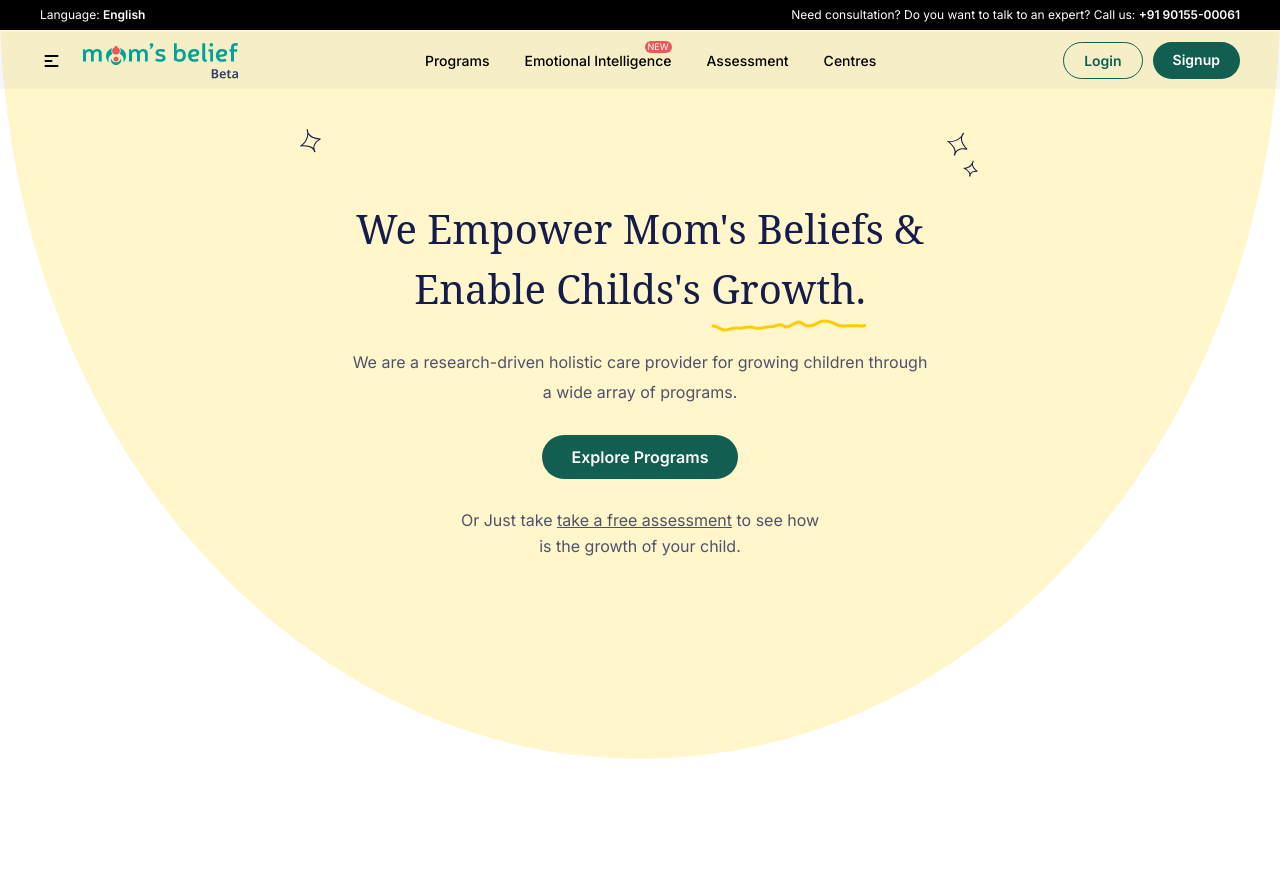
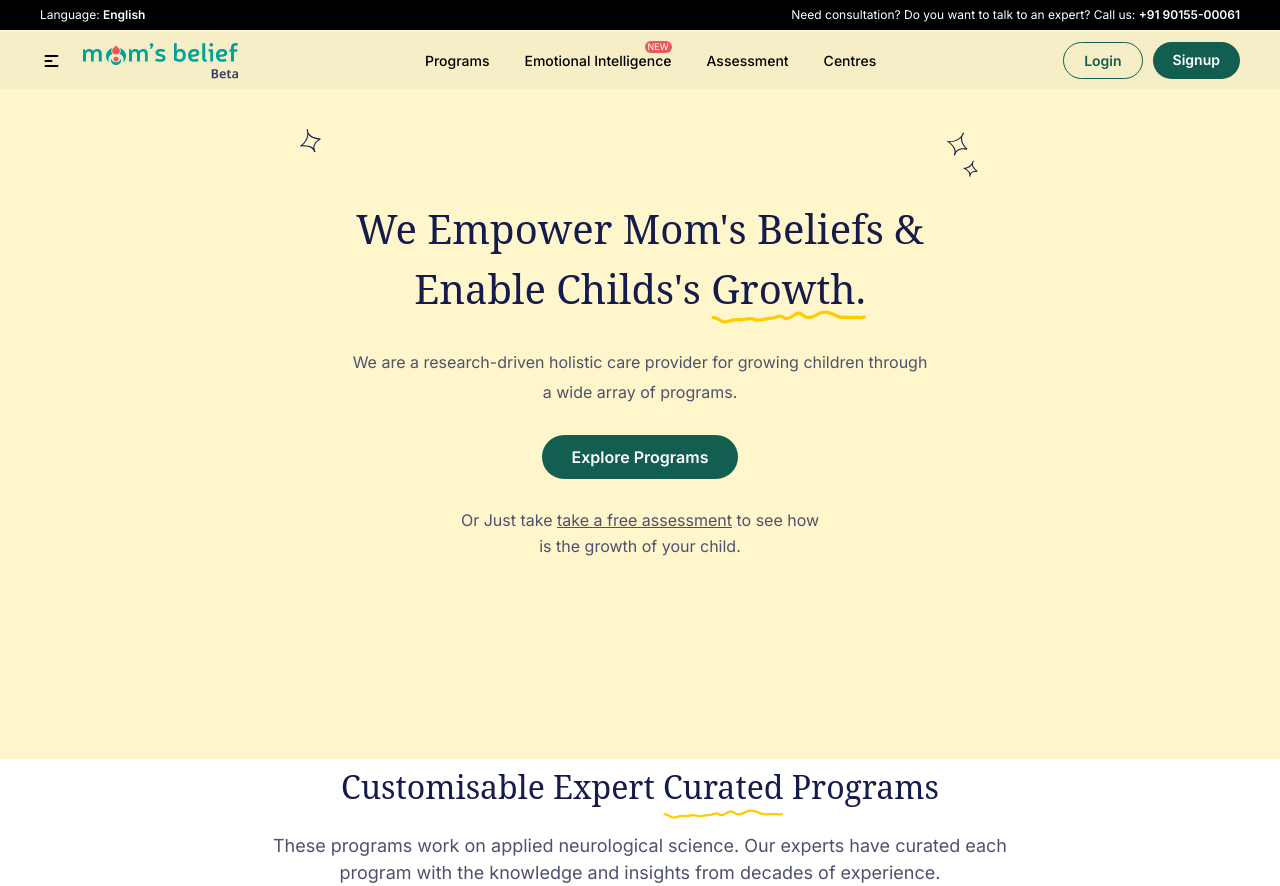
Before and after one commit to Harshitaj876/Moms-Belief, a React (Create React App) app: page / in a window 1280 px wide. Before the commit the page ends 800 px from the top, so only its background shows below. Built offline with nearby package versions, Linux system fonts and the light colour scheme.

Commit message:
modified:   src/Pages/Home.js

```diff
--- a/src/Pages/Home.js
+++ b/src/Pages/Home.js
@@ -4,13 +4,18 @@ import { Link } from 'react-router-dom';
 const Home = () => {
   return (
       <div>
-        <div className='flex flex-col items-center justify-center gap-7 h-[759px] bg-[#FFF6CC]' style={{ borderRadius: '0 0 50% 50% / 0 0 100% 100%' }}>
+        <div className='flex flex-col items-center justify-center gap-7 h-[759px] bg-[#FFF6CC]'>
           <img src='/Assets/illustration1.svg' alt='' className='hidden sm:block absolute top-32 left-[300px]'></img>
           <img src='/Assets/illustration2.svg' alt='' className='hidden sm:block absolute top-32 right-[300px]'></img>
-          <h1 className='font-Noto font-medium text-[25px] sm:text-[40px] leading-[35px] sm:leading-[60px]  h-[105px] w-[270px] sm:h-[120px] sm:w-[608px] text-center text-[#151B4A]'>We Empower Mom's Beliefs & Enable Childs's <span className='relative inline-block'>Growth.<img src='/Assets/underline.svg' alt='' className='absolute left-0 right-0 w-full h-auto'></img></span></h1>
+          <h1 className='font-Noto font-medium text-[25px] sm:text-[40px] leading-[35px] sm:leading-[60px]  h-[105px] w-[270px] sm:h-[120px] sm:w-[608px] text-center text-[#151B4A]'>We Empower Mom's Beliefs & Enable Childs's <span className='relative inline-block'>Growth.<img src='/Assets/underline.svg' alt='' className='absolute bottom-[-5px] left-0 right-0 w-full h-auto'></img></span></h1>
           <h2 className='font-normal text-[18px] sm:text-[16px] leading-[25px] sm:leading-[30px] text-[#4E516C] h-[75px] w-[324px] sm:h-[60px] sm:w-[578px] text-center m-0'>We are a research-driven holistic care provider for growing children through a wide array of programs.</h2>
           <Link to='/signup' className='font-semibold text-[15px] sm:text-[16px] bg-[#125E50] rounded-[60px] px-[15px] py-[6px] sm:px-[30px] sm:py-[10px] text-[#FFF] hover:bg-[#187767]'>Explore Programs</Link>
           <h2 className='font-normal text-[14px] sm:text-[16px] leading-[23px] sm:leading-[26px] text-[#4E516C] h-[69px] w-[254px] sm:h-[54px] sm:w-[373px] text-center'>Or Just take <a href='/assessment' className="underline">take a free assessment</a> to see how is the growth of your child.</h2>
+        </div>
+
+        <div className='flex flex-col gap-[15px] items-center justify-center'>
+          <h1 className='font-Noto font-medium text-[20px] sm:text-[32px] leading-[33px] sm:leading-[55px]  h-[66px] w-[293.11px] sm:h-[58.28px] sm:w-[633px] text-center text-[#151B4A]'>Customisable Expert <span className='relative inline-block'>Curated<img src='/Assets/underline.svg' alt='' className='absolute bottom-[-5px] left-0 right-0 w-full h-auto'></img></span> Programs</h1>
+          <h2 className='hidden sm:block font-normal text-[18px] leading-[27px] text-[#4E516C] h-[54px] w-[766px] text-center m-0 '>These programs work on applied neurological science. Our experts have curated each program with the knowledge and insights from decades of experience.</h2>
         </div>
       </div>
   );
```
